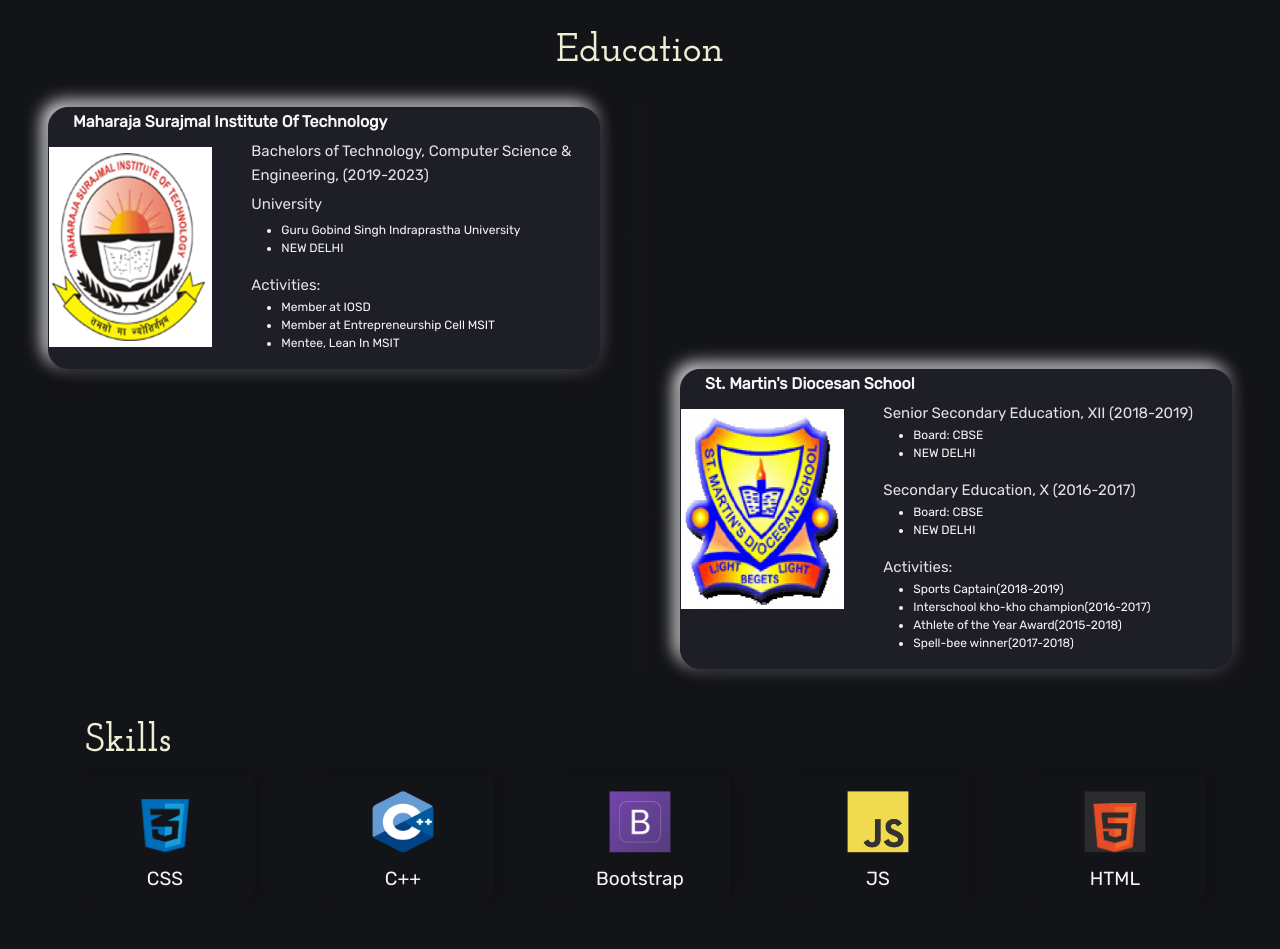
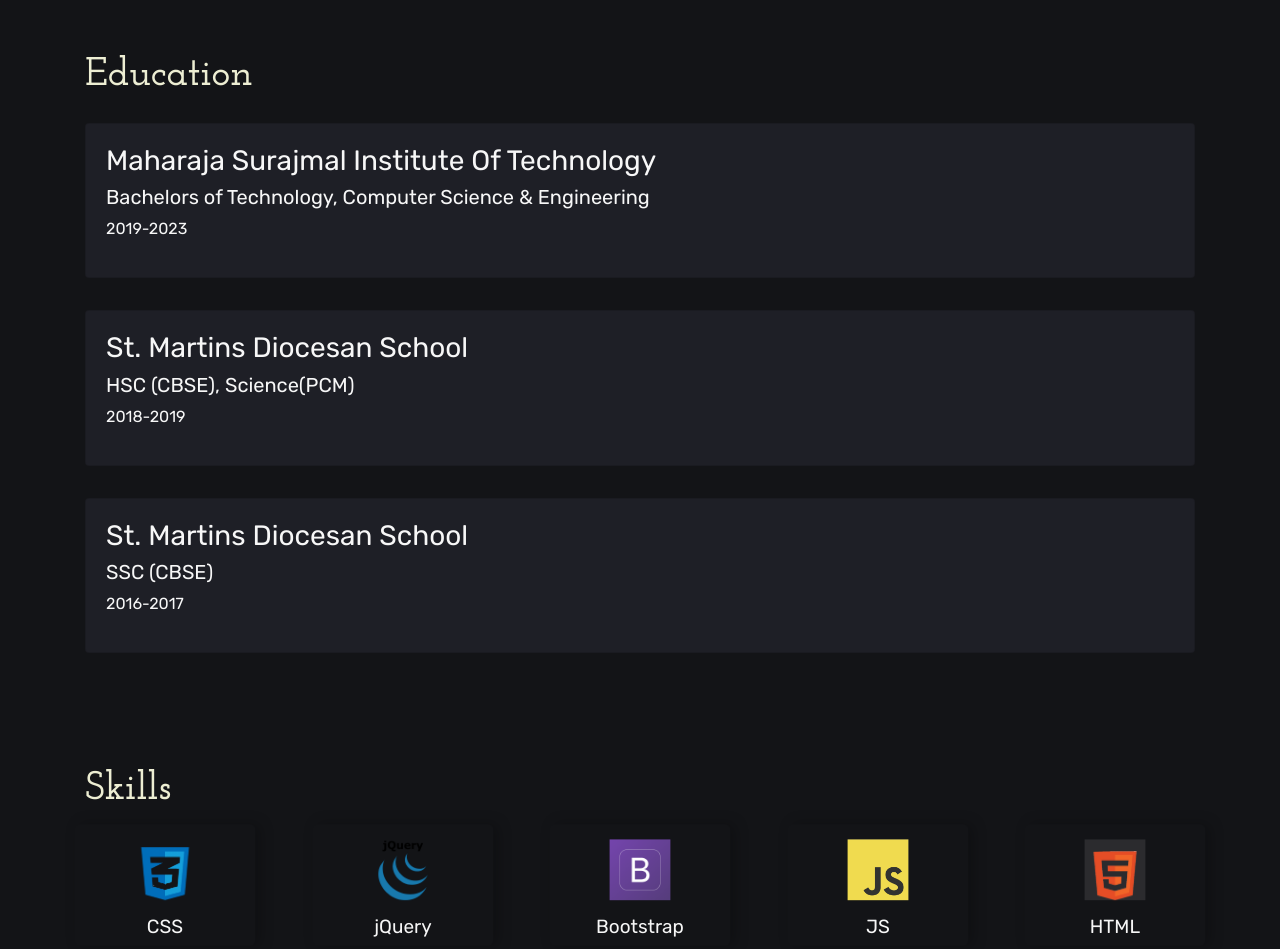
Before and after one commit to Rishikakanojia/Rishikakanojia.github.io, a plain HTML site: page index.html in a window 1280 px wide. Shown: the part 726-1675 px from the top of the page. Drawn offline with nearby package versions, Linux system fonts and the light colour scheme.

Commit message:
changes done

```diff
--- a/index.html
+++ b/index.html
@@ -76,12 +76,12 @@
 
                     <p class="my-5">
                         <a href="mailto:rishikakanojia1063@gmail.com" add target="_blank"><i class="fas fa-envelope fa-3x mr-3 icon"></i></a>
-                        <a href="https://www.linkedin.com/in/rishika-kanojia-a613a8183/" add target="_blank"><i class="fab fa-linkedin fa-3x mr-3 icon"></i></a>
+                        <a href="https://www.linkedin.com/in/rishika-kanojia/" add target="_blank"><i class="fab fa-linkedin fa-3x mr-3 icon"></i></a>
                         <a href="https://github.com/Rishikakanojia" add target="_blank"><i class="fab fa-github fa-3x mr-3 icon"></i></a>
                          <a href=" https://twitter.com/R_kanojiaaa?s=08" add target="_blank"><i class="fab fa-twitter fa-3x mr-3 icon"></i></a>
                     </p>
 
-                    <a href="https://drive.google.com/file/d/1uipvXedmobDw_eslRtLkKLPVnNlNVZC6/view?usp=sharing"
+                    <a href="https://drive.google.com/file/d/1gSrCk0EEGyWIDmVt6vd4Xp1xoGtJi8n2/view?usp=sharing"
                     add target="_blank" class="btn btn-md btn-outline-primary mt-3">Download Resume</a>
 
                 </div>
@@ -96,90 +96,48 @@
         </div>
     </section>
 
-   <section id="education">
-    <div class="container-fluid px-5">
-      <!--Formal Education Timeline-->
-      <h1 class=" abc text-center py-4 animate__animated animate__zoomIn animate__delay-1s ">Education</h1>
-      <div class="row">
-        <div class="col-md-12">
-          <div class="main-timeline" data-aos="zoom-in" data-aos-easing="linear" data-aos-delay="300">
-            <div class="timeline" data-aos="fade-up" data-aos-easing="linear" data-aos-delay="600">
-              <div class="timeline-content">
-                <h6 class="center-align font-weight-bolder pt-1 pl-4 ml-auto">Maharaja Surajmal Institute Of
-                  Technology</h6>
-                <div class="row">
-                  <div class="col-lg-4 col-md-4 col-sm-4">
-                    <img src="Images/college.png" alt="" height="200" width="435"
-                      class=" mt-2 w-100 mx-auto">
-                  </div>
-                  <div class="col-lg-8 col-md-8 col-sm-8 px-4">
-                    <span style="opacity: 0.9; font-size: 15px;">
-                      Bachelors of Technology, Computer Science & Engineering, (2019-2023)
-                    </span>
-                     <h6 style="opacity: 0.9; font-size: 15px;" class="pt-2">
-                     University
-                    </h6>
-                    <ol style="margin-top: 1px; margin-left: -10px; font-size: 12px; list-style: disc;">
-                      <li>Guru Gobind Singh Indraprastha University</li>
-                      <li>NEW DELHI</li>
-                    </ol>
-                     <span style="opacity: 0.9; font-size: 15px;">
-                     Activities:
-                    </span>
-                    <ol style="margin-top: 1px; margin-left: -10px; font-size: 12px; list-style: disc;">
-                      <li>Member at IOSD</li>
-                      <li>Member at Entrepreneurship Cell MSIT</li>
-                      <li>Mentee, Lean In MSIT </li>
-                    </ol>
+    <!-- Education Section -->
+    <section id="education" class="py-5">
+        <div class="container" data-aos="fade-up">
+            <h1 class="abc">Education</h1>
+
+            <div class="row py-3">
+                <div class="col-md-12" >
+                    <div class="card">
+                        <div class="card-body">
+                            <h3>Maharaja Surajmal Institute Of Technology</h3>
+                            <h5> Bachelors of Technology, Computer Science & Engineering </h5>
+                            <p>2019-2023</p>
                         </div>
                     </div>
                 </div>
             </div>
-            <div class="timeline" data-aos="fade-up" data-aos-easing="linear" data-aos-delay="600">
-              <div class="timeline-content">
-                <h6 class="center-align font-weight-bolder pt-1 pl-4 ml-auto">St. Martin's Diocesan School</h6>
-                <div class="row">
-                  <div class="col-lg-4 col-md-4 col-sm-4">
-                    <img src="Images/school.png" alt="" height="200" width="400"
-                      class=" mt-2 w-100 mx-auto">
-                  </div>
-                  <div class="col-lg-8 col-md-8 col-sm-8 px-4">
-                   <span style="opacity: 0.9; font-size: 15px;">
-                      Senior Secondary Education, XII
-                      (2018-2019)
-                    </span>
-                    <ol style="margin-top: 1px; margin-left: -10px; font-size: 12px; list-style: disc;">
-                      <li>Board: CBSE</li>
-                      <li>NEW DELHI</li>
-                    </ol>
-                   <span style="opacity: 0.9; font-size: 15px;">
-                     Secondary Education, X
-                     (2016-2017)
-                    </span>
-                     <ol style="margin-top: 1px; margin-left: -10px; font-size: 12px; list-style: disc;">
-                      <li>Board: CBSE</li>
-                      <li>NEW DELHI</li>
-                    </ol>
-                    <span style="opacity: 0.9; font-size: 15px;">
-                     Activities:
-                    </span>
-                    <ol style="margin-top: 1px; margin-left: -10px; font-size: 12px; list-style: disc;">
-                      <li>Sports Captain(2018-2019)</li>
-                      <li>Interschool kho-kho champion(2016-2017)</li>
-                      <li>Athlete of the Year Award(2015-2018)</li>
-                      <li>Spell-bee winner(2017-2018)</li>
-                    </ol>
+
+            <div class="row py-3">
+                <div class="col-md-12">
+                    <div class="card">
+                        <div class="card-body">
+                            <h3>St. Martins Diocesan School</h3>
+                            <h5>HSC (CBSE), Science(PCM)</h5>
+                            <p>2018-2019</p>
                         </div>
                     </div>
                 </div>
             </div>
+
+              <div class="row py-3">
+                <div class="col-md-12">
+                    <div class="card">
+                        <div class="card-body">
+                            <h3>St. Martins Diocesan School</h3>
+                            <h5>SSC (CBSE)</h5>
+                            <p>2016-2017</p>
                         </div>
                     </div>
                 </div>
             </div>
         </div>
     </section>
-  <!--Formal Education Timeline Ends-->
 
     <!-- Skills Section -->
     <section id="skills" class="py-5">
@@ -193,8 +151,8 @@
                 </div>
 
                 <div class="col-6 col-md-2 plang">
-                    <img src="Images/Icons/cpp.png" alt="" class="img-fluid img-icon text-center my-3">
-                    <h5>C++</h5>
+                    <img src="Images/Icons/jquery.png" alt="" class="img-fluid img-icon text-center my-3">
+                    <h5>jQuery</h5>
                 </div>
 
                 <div class="col-6 col-md-2 plang">
@@ -270,16 +228,17 @@
             <h1 class="abc">Experience</h1>
 
             <div class="row py-3">
-                <div class="col-md-12" >
+                <div class="col-md-12">
                     <div class="card">
                         <div class="card-body">
-                            <h3>Participant</h3>
-                            <h5>GirlScript Summer of Code </h5>
-                            <p>Feb 2021 - Present</p>
+                            <h3>Frontend Development Intern</h3>
+                            <h5>Outshade Digital Media Pvt. Ltd</h5>
+                            <p>JUN 2021 - AUG-2021</p>
 
                             <ul>
-                                <li>Got selected as Participant.</li>
-                                <li>It is an Open Source Program by GirlScript Summer of Code.</li>
+                                <li>During this internship I designed layouts & websites</li>
+                               <li> worked on styling the pages of
+                                various projects.</li>
                             </ul>
                         </div>
                     </div>
@@ -290,13 +249,31 @@
                 <div class="col-md-12">
                     <div class="card">
                         <div class="card-body">
-                            <h3>Event Management Member</h3>
+                            <h3>Event Management Head</h3>
                             <h5>Entrepreneurship Cell MSIT</h5>
-                            <p>Jan 2021 - Present</p>
+                            <p>JUN 2021 - Present</p>
 
                             <ul>
                                 <li>The E-Cell MSIT is aimed at promoting entrepreneurship through talks, events and hands-on experience at MSIT.</li>
-                               <li> Primary tasks include pitch an event idea, organize events, Promote events.</li>
+                               <li> Primary tasks include Lead an event idea, organize events, Promote events.</li>
+                            </ul>
+                        </div>
+                    </div>
+                </div>
+            </div>
+
+
+            <div class="row py-3">
+                <div class="col-md-12" >
+                    <div class="card">
+                        <div class="card-body">
+                            <h3>Participant at GirlScript Summer of Code'21</h3>
+                            <h5>GirlScript Foundation </h5>
+                            <p>Feb 2021 - May 2021</p>
+
+                            <ul>
+                                <li>It is an Open Source Program by GirlScript Summer of Code.</li>
+                                <li>Got selected as Participant and Made contributions, opened issues.</li>
                             </ul>
                         </div>
                     </div>
@@ -384,7 +361,7 @@
     <footer id="contact" class = " developers container">
          <div class="row py-3" >
                 <div class="col-md-6 mb-3">
-            <p><i class="fas fa-mobile-alt"></i><a href="tel:8882250207"> +91-8882250207</a></p>
+
             <p><i class="fas fa-paper-plane"></i><a href = "mailto: rishikakanojia1063@gmai.com" add target="_blank"> rishikakanojia1063@gmail.com</a></p>
         </div>
 
@@ -392,7 +369,7 @@
 
             <div class="col-md-4" >
                  <p class="my-3" >
-                        <a href="https://www.linkedin.com/in/rishika-kanojia-a613a8183/" add target="_blank"><i class="fab fa-linkedin fa-2x mr-2 icon"></i></a>
+                        <a href="https://www.linkedin.com/in/rishika-kanojia/" add target="_blank"><i class="fab fa-linkedin fa-2x mr-2 icon"></i></a>
                         <a href="https://www.instagram.com/rishikaa.kanojia/?fbclid=IwAR1cSkSoBXA5LYTs1WvehKAONku3swngCd2BtIywaj8YEz1XMHr-OtW-e4A" add target="_blank"><i class="fab fa-instagram fa-2x mr-2 icon"></i></a>
                         <a href="https://github.com/Rishikakanojia" add target="_blank"><i class="fab fa-github fa-2x mr-2 icon"></i></a>
                         <a href="https://www.facebook.com/rishika.rishi.54772" add target="_blank"><i class="fab fa-facebook fa-2x mr-2 icon"></i></a>
@@ -404,7 +381,7 @@
 
             <div class="text-center">
 		<p> Made with <i class="fa fa-heart" aria-hidden="true"></i> by
-		<a href = "https://www.linkedin.com/in/piyush0212/" class = "footer">
+		<a href = "https://www.linkedin.com/in/rishika-kanojia/" class = "footer">
 		<span class = "wtef-blue">Rishika Kanojia</span>
 		</a>
 		</p>
--- a/portfolio.css
+++ b/portfolio.css
@@ -78,18 +78,10 @@ body {
     text-transform: uppercase;
 }
 
-.gl:hover {
-    color:var(--kprimary5);
-    text-shadow:0px 0px 30px #fdec6e;
-    -moz-transition: all 0.2s ease-in;
-    -o-transition: all 0.2s ease-in;
-    -webkit-transition: all 0.2s ease-in;
-    transition: all 0.2s ease-in;
-}
 
 .name2 {
     font-family: 'Josefin Slab', serif;
-    text-transform: lowercase;
+    /* text-transform: lowercase; */
 }
 
 
@@ -141,6 +133,10 @@ body {
 
 #experience .card {
     background-color: var(--kprimary4);
+}
+
+#education .card {
+  background-color: var(--kprimary4);
 }
 
 #community .card {
```
Also changed, not shown: Images/Icons/jquery.png (added), Images/Projects/my sign.jpeg (added). Lines whose indentation alone changed are shown as unchanged.
